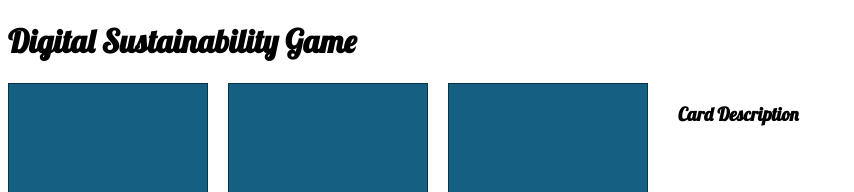
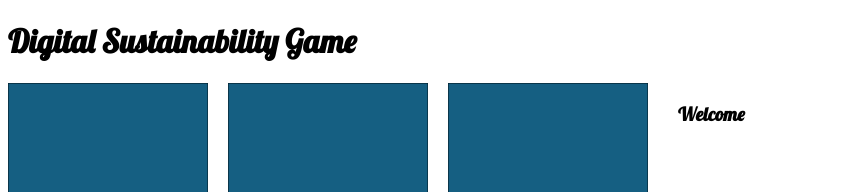
Before and after one commit to franciscrot/Digital-Sustainability-Game, a plain HTML site: page index.html in a window 1280 px wide. Shown: the top 192 px of the page, without its empty margins (0-854 px from the left). Drawn offline with nearby package versions, Linux system fonts and the light colour scheme.

Commit message:
Update index.html

```diff
--- a/index.html
+++ b/index.html
@@ -77,12 +77,12 @@ h1, h2, h3 {
     <div id="playerHand"></div>
 
     <div id="descriptionColumn">
-      <h3>Card Description</h3>
+      <h3 id="cardTitle">Welcome</h3>
       <div id="descriptionBox"></div>
     </div>
   </div>
 
-  <!-- Show the scoreboard or other info here -->
+  <!-- Show the scoreboard -->
   <div id="gameInfo"></div>
 
   <h2>Actions Played</h2>
```
